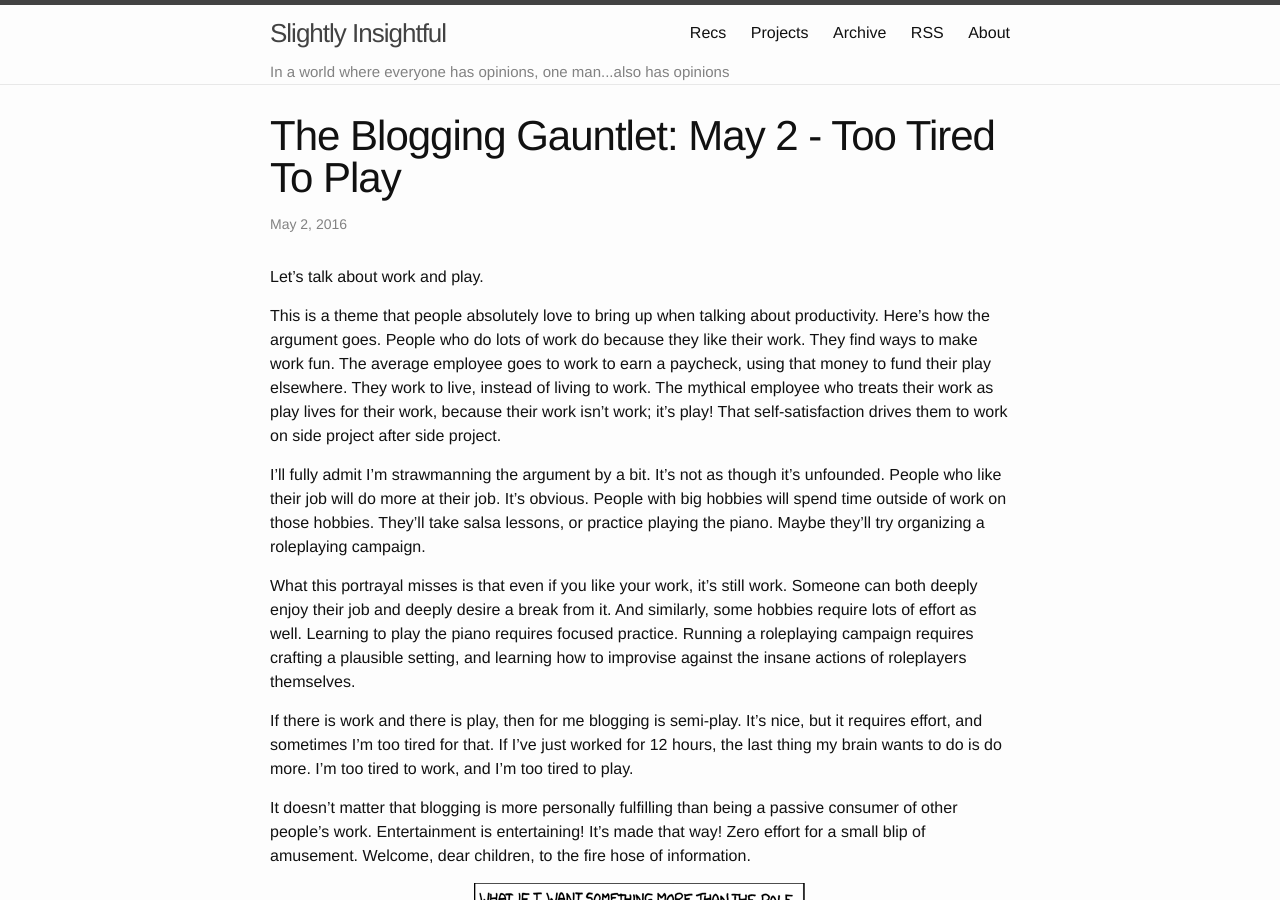
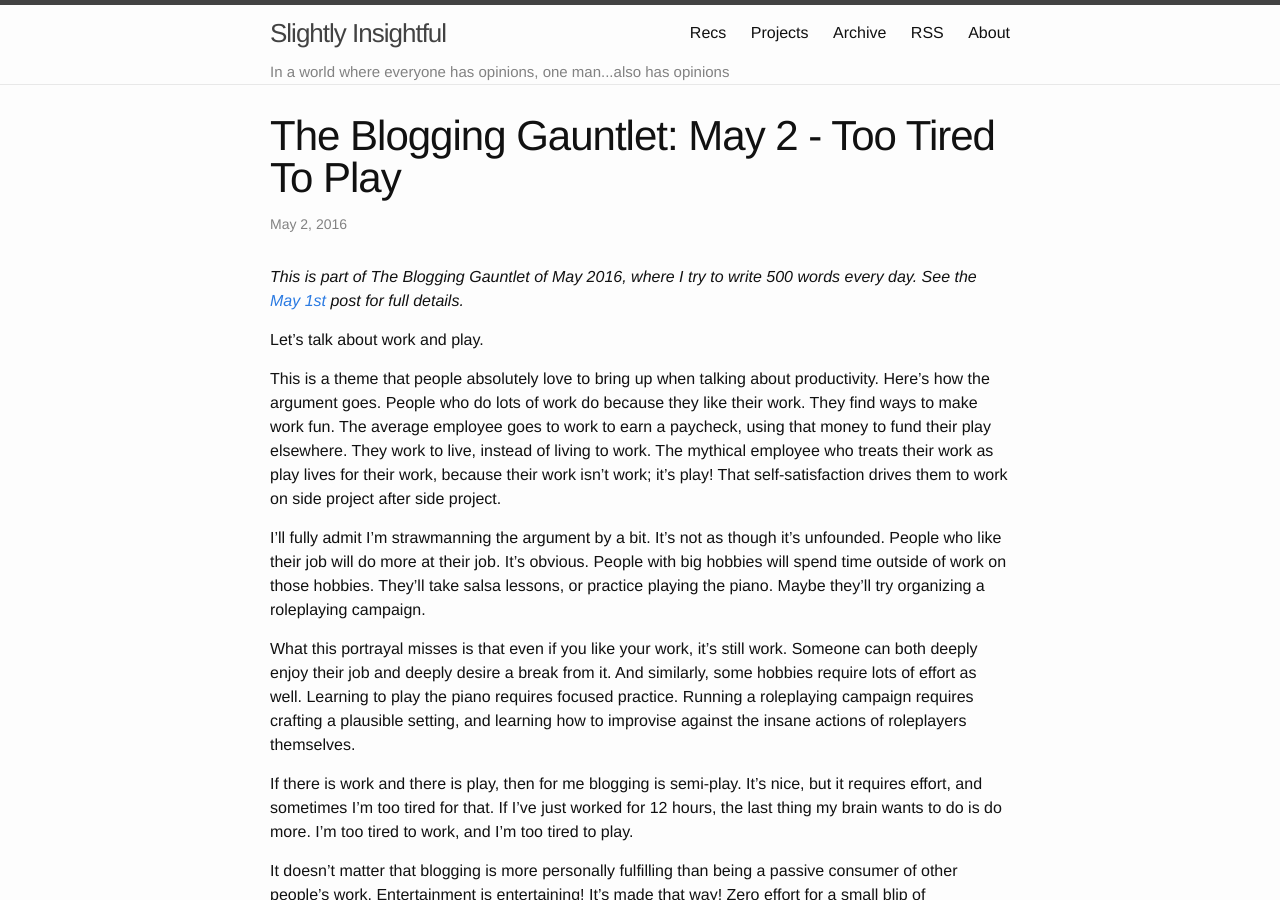
Before and after one commit to alexirpan/alexirpan.github.io, a Jekyll site: the page built from _posts/may2016/2016-05-02-may-2.markdown, in a window 1280 px wide and 900 px high. Built offline with Jekyll 4.4.1, drawn with Linux system fonts in a browser that asks for light colours.

Commit message:
Moving May posts to their own folder, adding a new preamble

```diff
--- /dev/null
+++ b/_includes/gauntlet.md
@@ -0,0 +1,2 @@
+*This is part of The Blogging Gauntlet of May 2016, where I try to write
+500 words every day. See the [May 1st]({% post_url may2016/2016-05-01-blogging-gauntlet-may-1 %}) post for full details.*
--- a/_posts/2016-05-02-may-2.markdown
+++ b/_posts/may2016/2016-05-02-may-2.markdown
@@ -3,6 +3,8 @@ layout: post
 title:  "The Blogging Gauntlet: May 2 - Too Tired To Play"
 date:   2016-05-02 23:22:00 -0700
 ---
+
+{% include gauntlet.md %}
 
 Let's talk about work and play.
 
--- a/_posts/2016-05-03-may-3.markdown
+++ b/_posts/may2016/2016-05-03-may-3.markdown
@@ -3,6 +3,8 @@ layout: post
 title:  "The Blogging Gauntlet: May 3 - Asynchronous Research and You"
 date:   2016-05-03 17:12:00 -0700
 ---
+
+{% include gauntlet.md %}
 
 Last Sunday, I did Berkeley Mystery Hunt. I can't talk about the puzzles
 publicly because this puzzle hunt gets run twice: once during the school
```
Also changed, not shown: _posts/may2016/2016-05-01-blogging-gauntlet-may-1.markdown (renamed from _posts/2016-05-01-blogging-gauntlet-may-1.markdown).
